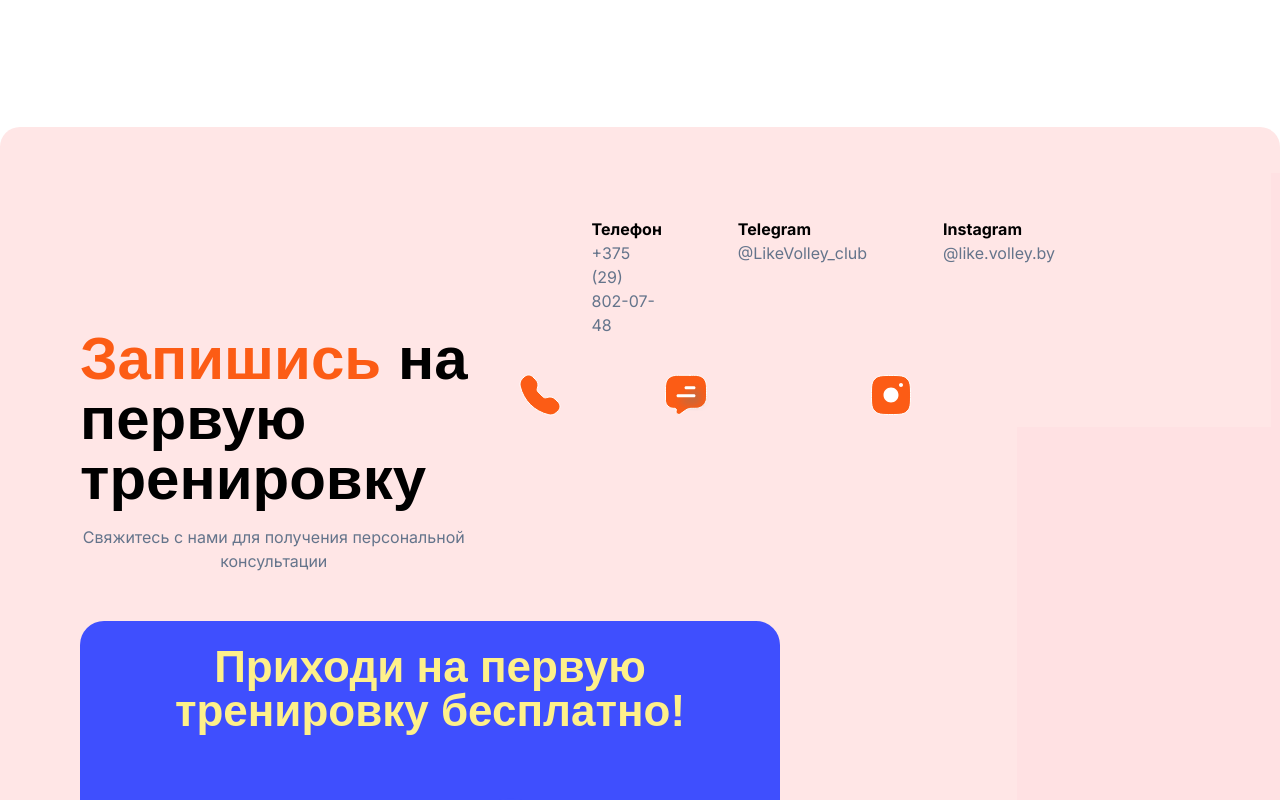
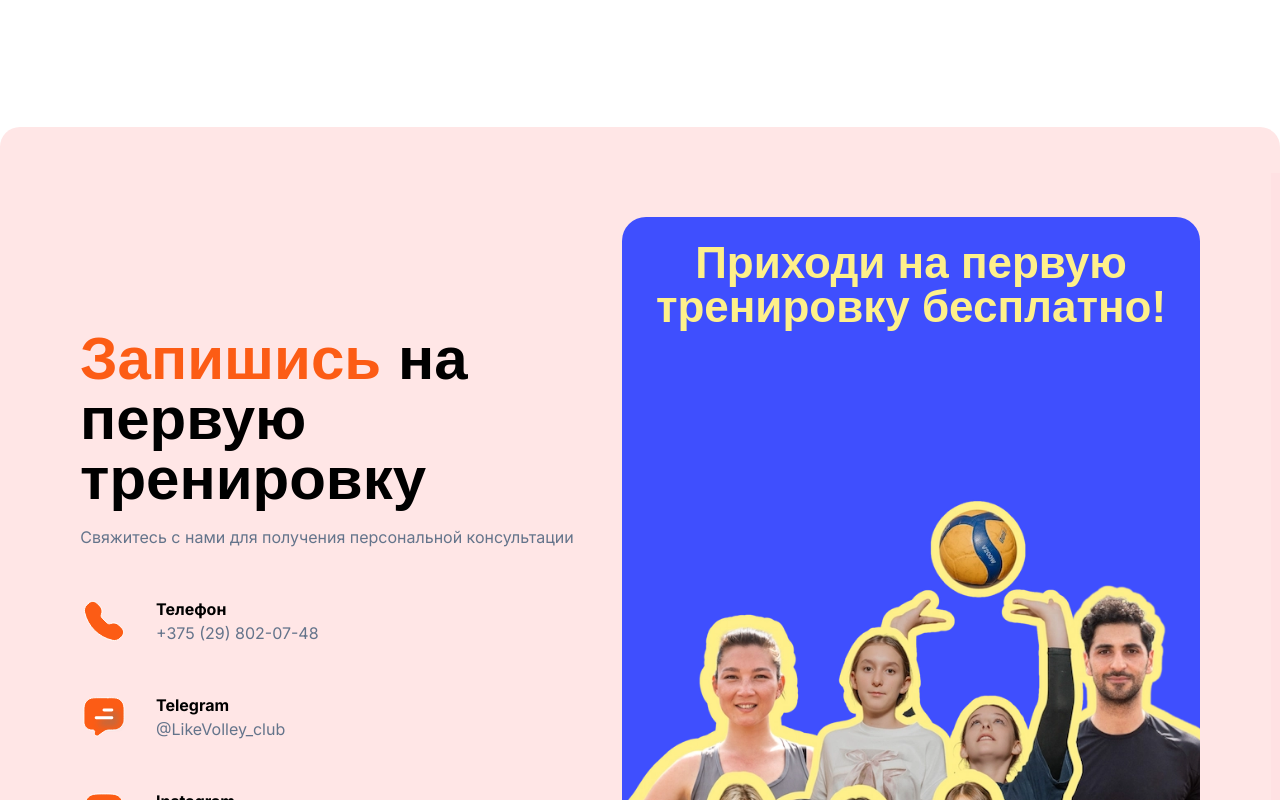
Before and after one commit to evgeniyworkbel/like-volley, a Next.js app: page / in a window 1280 px wide. Shown: the part 1860-2660 px from the top of the page. Built offline with nearby package versions, Linux system fonts and the light colour scheme; a web font is replaced by a local one.

Commit message:
fix(widgets): remove unnecessary file

```diff
--- a/src/widgets/sign-up-for-workout/ui/sign-up-for-workout.tsx
+++ b/src/widgets/sign-up-for-workout/ui/sign-up-for-workout.tsx
@@ -9,10 +9,10 @@ export function SignUpForWorkout() {
   return (
     <section
       id={contactFormId}
-      className="flex flex-col gap-12 rounded-[20px] bg-accent-orange-muted px-5 py-10 md:flex-row md:flex-wrap xl:justify-between xl:px-20 xl:py-[90px]"
+      className="flex flex-col gap-12 rounded-[20px] bg-accent-orange-muted px-5 py-10 xl:flex-row xl:justify-between xl:px-20 xl:py-[90px]"
     >
-      <div className="flex flex-col gap-10 md:flex-row xl:max-w-[494px] xl:gap-12">
-        <div className="flex flex-col gap-4 text-center md:w-full xl:pt-28">
+      <div className="flex flex-col gap-10 xl:max-w-[494px] xl:gap-12">
+        <div className="flex flex-col gap-4 text-center xl:pt-28">
           <Title className="xl:text-left">
             <span className="text-accent-orange">Запишись&nbsp;</span>
             на первую тренировку
@@ -21,7 +21,6 @@ export function SignUpForWorkout() {
             Свяжитесь с нами для получения персональной консультации
           </p>
         </div>
-
         {contactsData.map(({ title, imageSrc, alt, href, label }) => (
           <Contact
             key={title}
```
